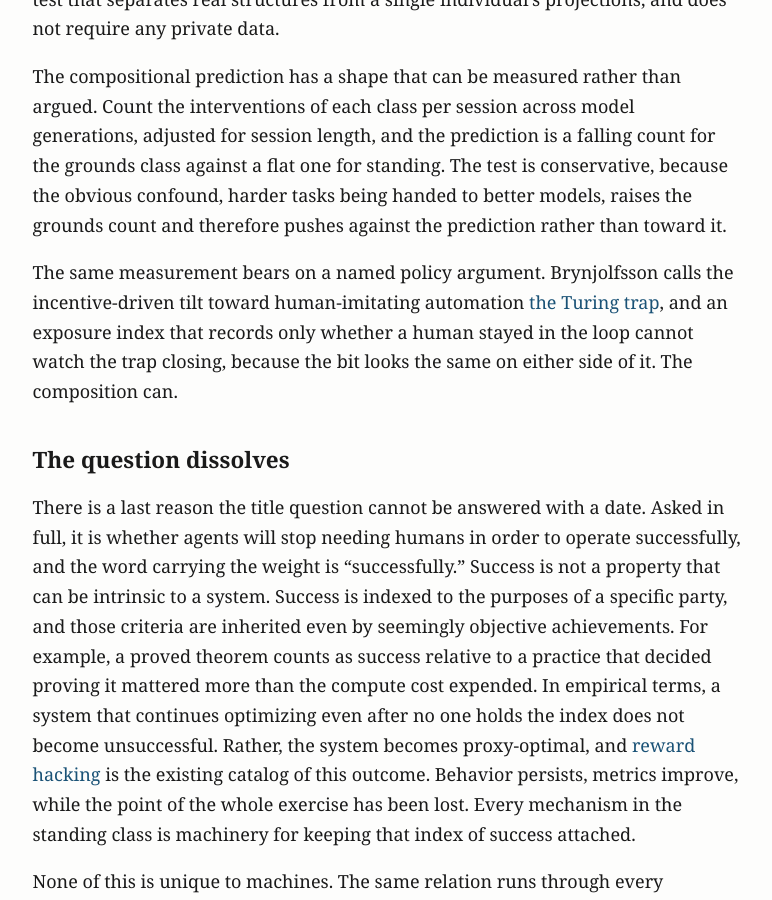
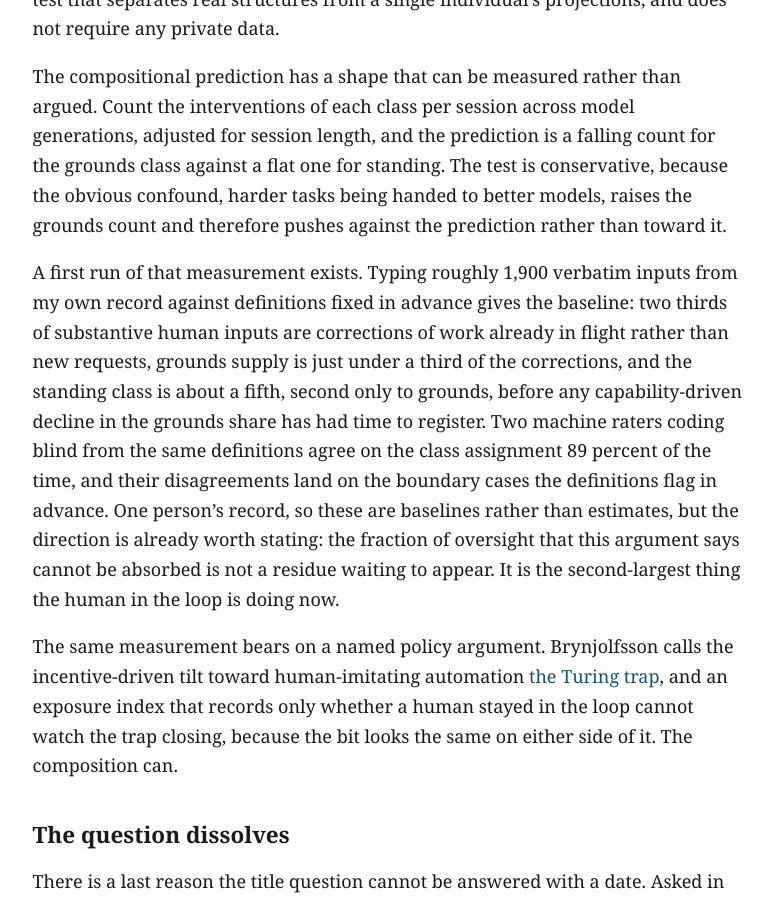
Before and after one commit to MajorLift/blog, a Jekyll site: the page built from _posts/2026-07-24-when-if-ever-agents-stop-needing-us.md, in a window 1280 px wide and 900 px high, scrolled down 8267 px. Shown: the whole window, without its empty margins (252-1024 px from the left). Built offline with Jekyll 4.4.1, drawn with Linux system fonts in a browser that asks for light colours.

Commit message:
Sync essay 1: composition baseline

```diff
--- a/_posts/2026-07-24-when-if-ever-agents-stop-needing-us.md
+++ b/_posts/2026-07-24-when-if-ever-agents-stop-needing-us.md
@@ -82,6 +82,8 @@ Given that the dataset currently consists of a sample of one principal, the prio
 
 The compositional prediction has a shape that can be measured rather than argued. Count the interventions of each class per session across model generations, adjusted for session length, and the prediction is a falling count for the grounds class against a flat one for standing. The test is conservative, because the obvious confound, harder tasks being handed to better models, raises the grounds count and therefore pushes against the prediction rather than toward it.
 
+A first run of that measurement exists. Typing roughly 1,900 verbatim inputs from my own record against definitions fixed in advance gives the baseline: two thirds of substantive human inputs are corrections of work already in flight rather than new requests, grounds supply is just under a third of the corrections, and the standing class is about a fifth, second only to grounds, before any capability-driven decline in the grounds share has had time to register. Two machine raters coding blind from the same definitions agree on the class assignment 89 percent of the time, and their disagreements land on the boundary cases the definitions flag in advance. One person's record, so these are baselines rather than estimates, but the direction is already worth stating: the fraction of oversight that this argument says cannot be absorbed is not a residue waiting to appear. It is the second-largest thing the human in the loop is doing now.
+
 The same measurement bears on a named policy argument. Brynjolfsson calls the incentive-driven tilt toward human-imitating automation [the Turing trap](https://doi.org/10.1162/daed_a_01915), and an exposure index that records only whether a human stayed in the loop cannot watch the trap closing, because the bit looks the same on either side of it. The composition can.
 
 ## The question dissolves
```
